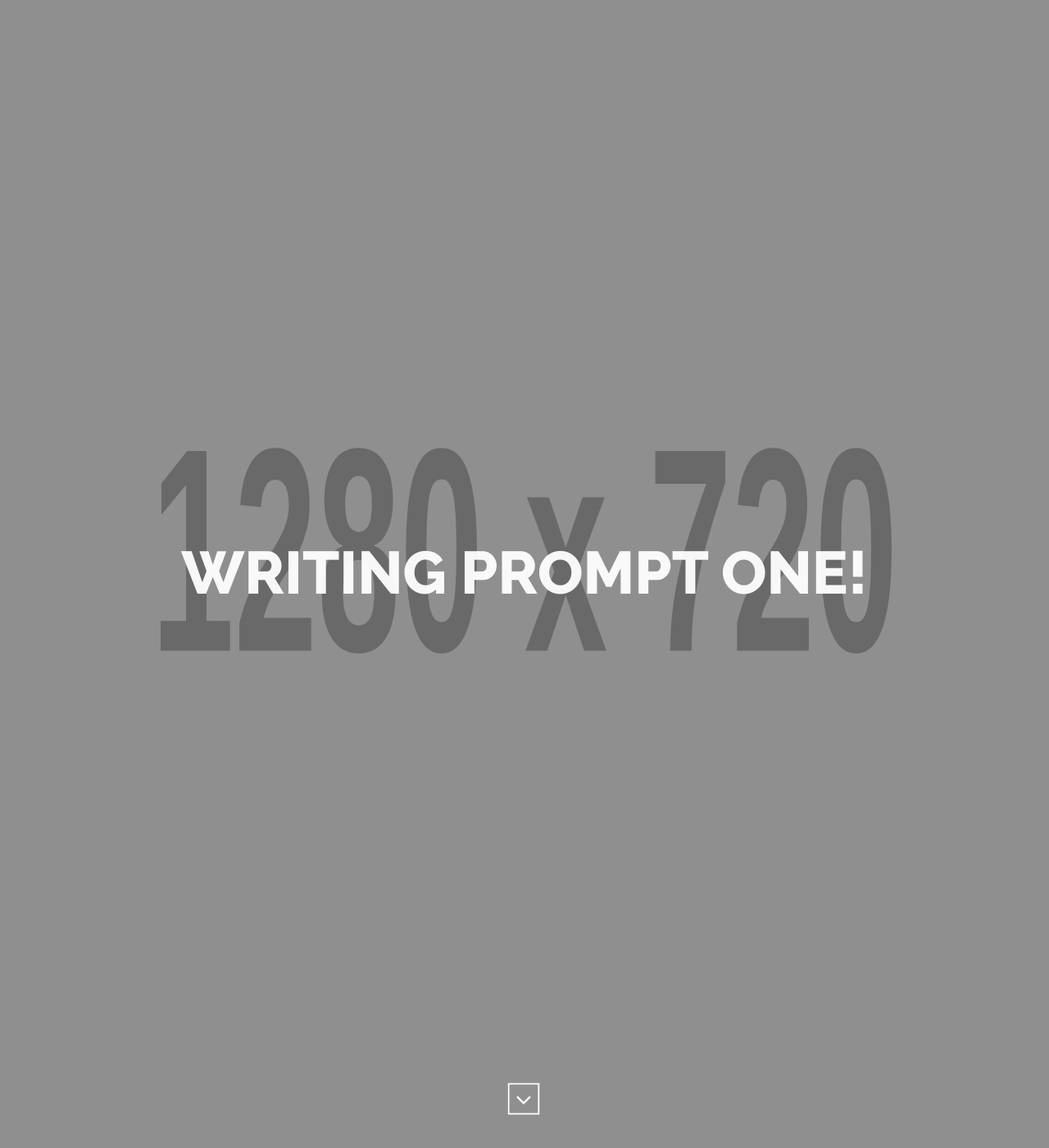
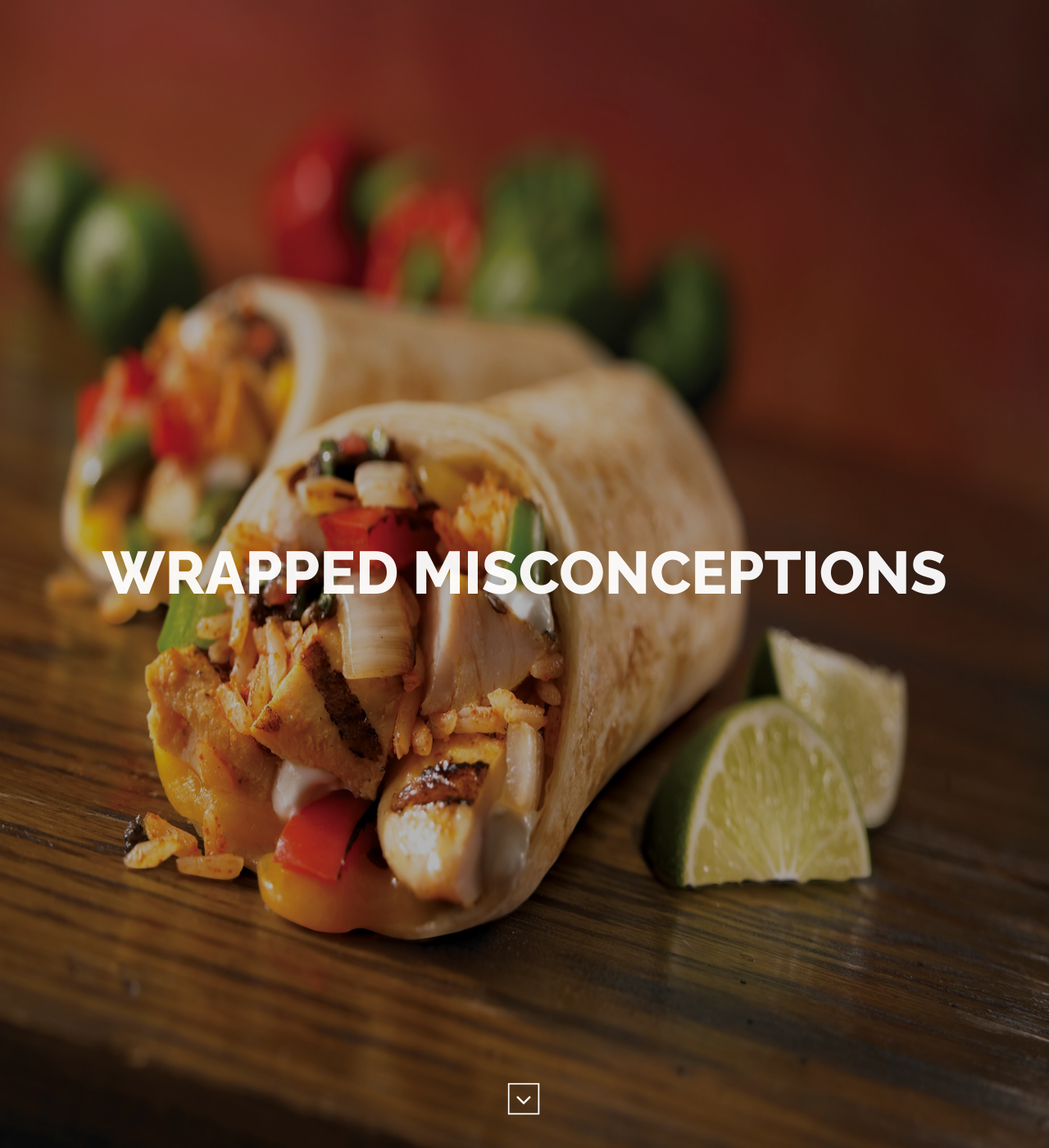
Before and after one commit to jeremiah-ninja/jeremiah-ninja.github.io, a Jekyll site: the page built from _posts/2015-05-02-prompt-one.markdown, in a window 1280 px wide and 1400 px high. Shown: the whole window at 82% size. Built offline with Jekyll 4.4.1, drawn with Linux system fonts in a browser that asks for light colours; some of the changed lines change nothing that is shown.

Commit message:
added wrapped misconceptions

```diff
--- a/_posts/2015-05-02-prompt-one.markdown
+++ b/_posts/2015-05-02-prompt-one.markdown
@@ -1,30 +1,18 @@
 ---
 layout: post
-title:  "Writing Prompt One!"
-tagline: "you just can't get <span>enough</span>"
+title:  "Wrapped Misconceptions"
+tagline: "a memoir"
 slug: post-1
-homepage_image: http://placehold.it/640x360/7f8c8d/ffffff
-featured_image: http://placehold.it/1280x720/7f8c8d/ffffff
-date:   2015-05-02 02:05:28
-categories: writing prompt
+homepage_image: /img/making-steak-burritos2.jpg
+featured_image: /img/making-steak-burritos2.jpg
+date:   2015-04-30 02:05:28
+categories: writing prompt memoir
 ---
 
-You’ll find this post in your `_posts` directory. Go ahead and edit it and re-build the site to see your changes. You can rebuild the site in many different ways, but the most common way is to run `jekyll serve`, which launches a web server and auto-regenerates your site when a file is updated.
+Imagine encompassed within your hands rests a warm, soft, smoothly wrapped burrito. The temptatious smell of meat merged with cheese gingerly fondles your nostrils. Not able to resist the seducing aroma any longer, you bite into the wrap and break the floodgates of pleasure and joy upon your taste buds. As your ravishing appetite is calmed, you sit on white plastic listening to today's 'top' hits and looking at your fellow comrades as they devour their meals. So where are you? Cilantro Mexican Grill? Perhaps Chipotle? Neither, you are dining in the wonderfully affordable and dependable Taco Bell.
 
-To add new posts, simply add a file in the `_posts` directory that follows the convention `YYYY-MM-DD-name-of-post.ext` and includes the necessary front matter. Take a look at the source for this post to get an idea about how it works.
+Taco Tuesday quickly became a popular thing with myself and some college acquaintances and the preferred place of choice was Taco Bell. Specifically between 2pm and 5 because of the 'Happier Hour' deal which made any medium drink and griller burrito only a dollar. A lovely deal that's hard to refuse. A young man wearing beats headphones around his neck caught my eye. Despite wearing the headset around his neck he was blasting Rihanna, creating a personal space sound bubble. Whomever broke through the barrier was now in his world where he was in control of what was played and heard. As I watched the man walk away I gently sipped on my Baja Blast, the cold refreshing drink that completes any Taco Bell meal. Its blue icy liquid hugged every taste bud as it pursued down my mouth. The smell of my unfinished burrito called to my nose snapping my attention back to eating.
 
-Jekyll also offers powerful support for code snippets:
+The loaded potato griller was always a satisfying and well affordable meal, something that’s hard to come by for college students. Often time’s students are distracted with exams or work and forget to make or bring a well cooked meal. Thankfully there’s always a Taco Bell nearby, its unfailing dependability always able to provide a quick hunger fix. As I continued to bite into my meal my eyes began to wander again, this time focusing on news report on the flat screen TV mounted on the pillar in-between the escalators leading to the theaters. It was a report about some government conspiracy bordered by moving headlines providing the current status of the stock market. It was impossible to listen to amidst the cacophony of the food court. Captions plastered the screen so that anyone interested could stop and read them. I looked down at the remaining fragment of my burrito and thought.
 
-{% highlight ruby %}
-def print_hi(name)
-  puts "Hi, #{name}"
-end
-print_hi('Tom')
-#=> prints 'Hi, Tom' to STDOUT.
-{% endhighlight %}
-
-Check out the [Jekyll docs][jekyll] for more info on how to get the most out of Jekyll. File all bugs/feature requests at [Jekyll’s GitHub repo][jekyll-gh]. If you have questions, you can ask them on [Jekyll’s dedicated Help repository][jekyll-help].
-
-[jekyll]:      http://jekyllrb.com
-[jekyll-gh]:   https://github.com/jekyll/jekyll
-[jekyll-help]: https://github.com/jekyll/jekyll-help
+"How often does our society consume prepackaged, enticingly seasoned garbage that we so freely and conveniently consume".
```
Also changed, not shown: img/making-steak-burritos2.jpg (added).
